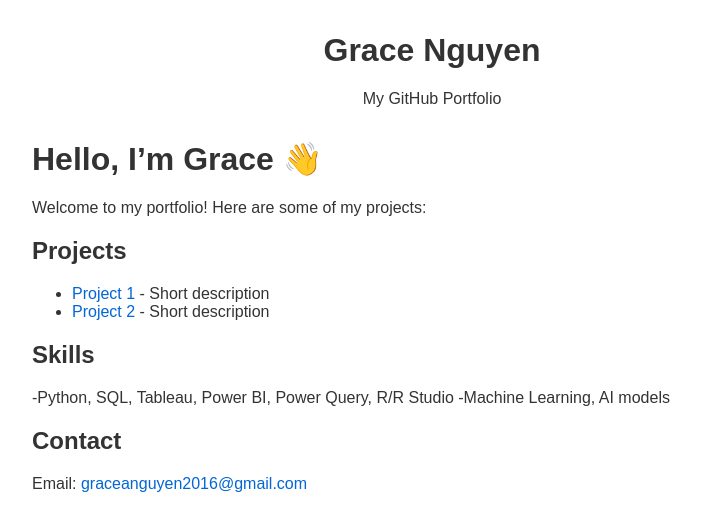
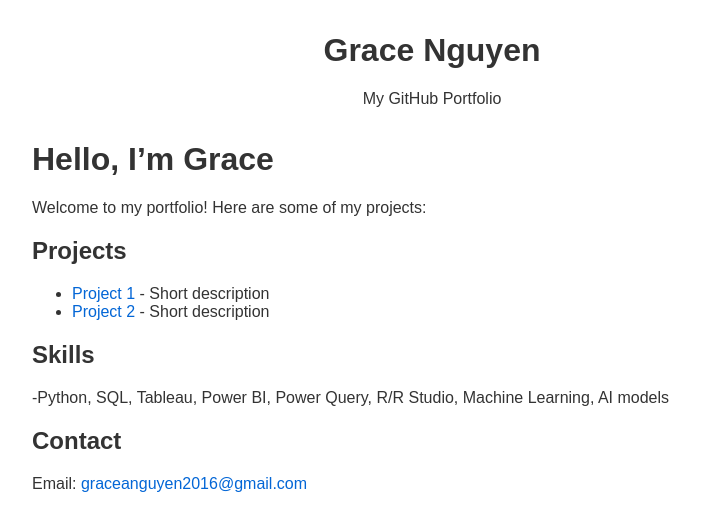
Before and after one commit to grng1560/grng1560.github.io, a Jekyll site: the page built from index.md, in a window 1280 px wide. Shown: the top 531 px of the page, without its empty margins (208-909 px from the left). Built offline with Jekyll 4.4.1, drawn with Linux system fonts in a browser that asks for light colours.

```diff
--- a/index.md
+++ b/index.md
@@ -3,7 +3,7 @@ layout: default
 title: Home
 ---
 
-# Hello, I'm Grace 👋
+# Hello, I'm Grace
 
 Welcome to my portfolio! Here are some of my projects:
 
@@ -12,8 +12,7 @@ Welcome to my portfolio! Here are some of my projects:
 - [Project 2](https://github.com/grng1560/project2) - Short description
 
 ## Skills
--Python, SQL, Tableau, Power BI, Power Query, R/R Studio
--Machine Learning, AI models
+-Python, SQL, Tableau, Power BI, Power Query, R/R Studio, Machine Learning, AI models
 
 ## Contact
 Email: [graceanguyen2016@gmail.com](mailto:graceanguyen2016@gmail.com)
```
